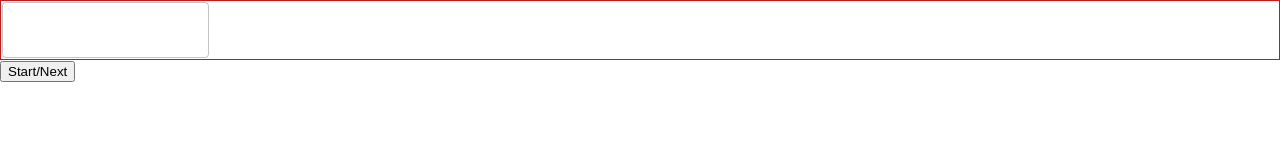
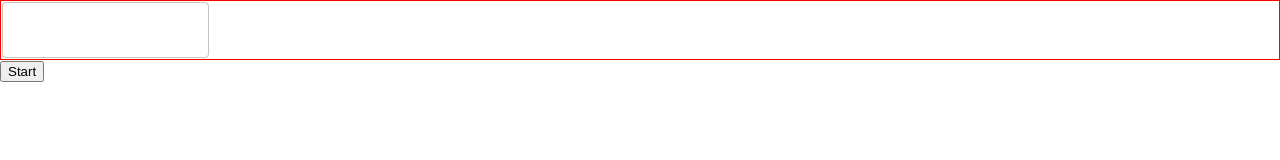
Before and after one commit to ja-me-ch/Anime-Trivia-Game, a Next.js app: page / in a window 1280 px wide. Shown: the top 160 px of the page. Built offline with nearby package versions, Linux system fonts and the light colour scheme.

Commit message:
refactoring QuestionPanel.js -removing logic from QuestionPanel.js -rearranging contexts relating to Question/Answer components to separate context

```diff
--- a/components/AnimeTriviaGame.js
+++ b/components/AnimeTriviaGame.js
@@ -1,13 +1,17 @@
 import React from 'react';
 import { AnimeTriviaGameProvider } from '../contexts/AnimeTriviaGameContext';
+import { QuestionAndAnswerProvider } from '../contexts/QuestionAndAnswerContext';
 import Profiles from './Profiles/Profiles';
+import Question from './QuestionPanel/Question';
 import QuestionPanel from './QuestionPanel/QuestionPanel';
 
 function AnimeTriviaGame() {
     return (
         <AnimeTriviaGameProvider>
-           <Profiles />
-           <QuestionPanel />
+            <Profiles />
+            <QuestionAndAnswerProvider>
+                <QuestionPanel />
+            </QuestionAndAnswerProvider>
         </AnimeTriviaGameProvider>
     )
 }
--- a/components/QuestionPanel/Answer.js
+++ b/components/QuestionPanel/Answer.js
@@ -44,16 +44,16 @@ const AnswerText = styled('span')((props) => ({
 }))
 
 function Answer(props) {
-    const { text, isCorrect, letter, lockAnswers, AnswerOnClick, defaultColors, toggledColors } = props;
-    const [clicked, setClicked] = useState(false);
-
+    const { text, isCorrect, letter, disableAnswering, onClickAnswer, defaultColors, toggledColors } = props;
+    // const [clicked, setClicked] = useState(props.clickState);
+    let clicked = false;
     const handleOnClick = function () {
-        AnswerOnClick(isCorrect);
-        setClicked(true);
+        clicked = true;
+        onClickAnswer();
     }
 
     const getColors = function () {
-        if (lockAnswers) {
+        if (disableAnswering) {
             if (clicked) {
                 return toggledColors;
             }
@@ -67,7 +67,7 @@ function Answer(props) {
 
 
     return (
-        <RootStyle onClick={handleOnClick} colors={getColors()} toggled={lockAnswers}>
+        <RootStyle onClick={handleOnClick} colors={getColors()} toggled={disableAnswering}>
             <LetterChoice>{letter}.</LetterChoice>
             <TextBox>
                 <AnswerText>{text}</AnswerText>
--- a/components/QuestionPanel/QuestionPanel.js
+++ b/components/QuestionPanel/QuestionPanel.js
@@ -1,10 +1,10 @@
 import React, { useEffect, useContext, useState } from 'react';
 import styled from '@emotion/styled';
 import { AnimeTriviaGameContext } from '../../contexts/AnimeTriviaGameContext';
+import { QuestionAndAnswerContext } from '../../contexts/QuestionAndAnswerContext';
 import AnimeSeasonAirDate from '../../helper-functions/Questions/animeSeasonAirDate';
 import Question from './Question';
 import Answer from './Answer';
-import { CurrencyBitcoin } from '@mui/icons-material';
 
 const AnswersContainer = styled('div')((props) => ({
     // border: '1px solid purple',
@@ -18,12 +18,12 @@ const AnswersContainer = styled('div')((props) => ({
 }));
 
 function QuestionPanel() {
-    const { commonList, lockAnswers, AnswerOnClick, profiles, questionHistory, GenerateNewQuestion } = useContext(AnimeTriviaGameContext);
+    const { questionHistory } = useContext(AnimeTriviaGameContext);
 
-    const [currentQuestion, setCurrentQuestion] = useState();
+    const { currentQuestion, setCurrentQuestion, questionNumber, getNextQuestion, disableAnswering, onClickAnswer } = useContext(QuestionAndAnswerContext);
+
 
     useEffect(() => {
-        const list = commonList.filter((e) => e.users.length >= 2);
 
         /*
             DONE:
@@ -50,21 +50,35 @@ function QuestionPanel() {
         }
         // console.log(questionHistory);
         console.log('useEffect triggered!');
-        console.log('questionHistory[0]: ' + questionHistory[0]);
-        console.log('currentQuestion: ' + currentQuestion)
-        setCurrentQuestion(questionHistory[0]);
+        setCurrentQuestion(questionHistory[questionNumber]);
         // CallApi();
-    }, [questionHistory, currentQuestion])
+    }, [questionHistory, questionNumber, currentQuestion])
 
-    if (currentQuestion === undefined) return <button onClick={() => GenerateNewQuestion()}>Start/Next</button>;
+    // if (currentQuestion === undefined) return <button onClick={() => GenerateNewQuestion()}>Start/Next</button>;
     // console.log(questionHistory);
-    console.log('past if check');
     // console.log(currentQuestion.answers);
 
+    const setButton = function (currentQuestion) {
+        if (currentQuestion === undefined) {
+            return <button onClick={() => getNextQuestion()}>Start</button>
+        }
+        else return <button onClick={() => {
+            getNextQuestion();
+        }
+        }>Next</button>
+    }
+
+    const setQuestionsAndAnswers = function (currentQuestion) {
+        console.log(currentQuestion)
+        if (currentQuestion === undefined) {
+            return (null);
+        }
+        else {
             const defaultColors = ['#302640', '#534070'];
             const correctColors = ['#5A895D'];
             const incorrectColors = ['#794F4F'];
             const letters = ['A', 'B', 'C', 'D'];
+
             const answerComponents = currentQuestion.answers.map((a, index) => {
                 const toggledColors = [];
                 if (a.isCorrect) toggledColors = correctColors;
@@ -73,17 +87,16 @@ function QuestionPanel() {
                     text={a.answer}
                     isCorrect={a.isCorrect}
                     letter={letters[index]}
-            lockAnswers={lockAnswers}
-            AnswerOnClick={AnswerOnClick}
+                    disableAnswering={disableAnswering}
+                    onClickAnswer={onClickAnswer}
                     defaultColors={defaultColors}
                     toggledColors={toggledColors}
+                    clicked={a.clicked}
+                    key={`${letters[index]}-${index}-${a.answer}`}
                 // AnswersProps={AnswersProps}
                 />;
-    })
-
-    //decouple Answer.js from Question.js
-    return (
-        <div>
+            });
+            return <div>
                 <Question
                     bannerImage={currentQuestion.bannerImage}
                     question={currentQuestion.question}
@@ -94,6 +107,14 @@ function QuestionPanel() {
                     {answerComponents}
                 </AnswersContainer>
             </div>
+        }
+    }
+
+    return (
+        <div>
+            {setButton(currentQuestion)}
+            {setQuestionsAndAnswers(currentQuestion)}
+        </div>
     )
 }
 
--- a/contexts/AnimeTriviaGameContext.js
+++ b/contexts/AnimeTriviaGameContext.js
@@ -1,7 +1,8 @@
-import { common } from '@mui/material/colors';
-import { refType } from '@mui/utils';
 import React, { createContext, useState } from 'react';
 import AnimeSeasonAirDate from '../helper-functions/Questions/animeSeasonAirDate';
+import getRandomCommonMediaId from '../helper-functions/Functions/getRandomCommonMediaId';
+
+
 
 export const AnimeTriviaGameContext = createContext();
 
@@ -9,8 +10,6 @@ export function AnimeTriviaGameProvider(props) {
     const [profiles, setProfiles] = useState([]);
     const [commonList, setCommonList] = useState([]);
     const [questionHistory, setQuestionHistory] = useState([]);
-    const [lockAnswers, setLockAnswers] = useState(false);
-
 
     const AddProfile = function (data) { //New Add Profile
         const doesProfileExist = profiles.some((e) => (e.id) === data.profile.id);
@@ -88,14 +87,17 @@ export function AnimeTriviaGameProvider(props) {
         setProfiles(profiles.filter((e) => e.id !== profileId));
     }
 
-    const GenerateNewQuestion = function () {
+    const GenerateNewQuestion = function (commonUserCount) {
         //create a question data state that will hold questions and weights
         //pick a random entry from commonList
         //check for preliminary things: eg. if the anime has more than 4 characters
         //if currently airing anime, eliminate N/a questions like end date/episode count
         console.log('generating new question');
+
+        const list = commonList.filter((e) => e.users.length >= 0);
+
         const MakeCall = async function () {
-            return await AnimeSeasonAirDate(15689)
+            return await AnimeSeasonAirDate(getRandomCommonMediaId(list));
         }
         MakeCall()
             .then((res) => {
@@ -105,10 +107,6 @@ export function AnimeTriviaGameProvider(props) {
             })
     }
 
-    const AnswerOnClick = function (isCorrect) {
-        console.log('clicked!')
-        setLockAnswers(true);
-    }
 
     return (
         <AnimeTriviaGameContext.Provider
@@ -119,9 +117,8 @@ export function AnimeTriviaGameProvider(props) {
                 commonList,
                 UpdateListPool,
                 RemoveProfile,
-                lockAnswers,
-                AnswerOnClick,
                 questionHistory,
+                setQuestionHistory,
                 GenerateNewQuestion
                 // questionHistory: {
                 //     value: questionHistory,
--- /dev/null
+++ b/contexts/QuestionAndAnswerContext.js
@@ -0,0 +1,73 @@
+import React, { useState, createContext, useContext } from 'react';
+import { AnimeTriviaGameContext } from './AnimeTriviaGameContext';
+import AnimeSeasonAirDate from '../helper-functions/Questions/animeSeasonAirDate';
+import getRandomCommonMediaId from '../helper-functions/Functions/getRandomCommonMediaId';
+
+export const QuestionAndAnswerContext = createContext();
+
+export function QuestionAndAnswerProvider(props) {
+    const [currentQuestion, setCurrentQuestion] = useState();
+    const [questionNumber, setQuestionNumber] = useState(-1);
+    const [disableAnswering, setDisableAnswering] = useState(true);
+    const [clicked, setClicked] = useState([]);
+    /*
+        clicked state is the state for the status of the 4 questions
+        whether or not they have been clicked,
+        if the user gets the answer wrong,
+        the index corresponding to the answer will be set as true and the toggle color will show (red)
+    */
+
+    const { commonList, questionHistory, setQuestionHistory } = useContext(AnimeTriviaGameContext)
+
+    const getNextQuestion = function () {
+        const list = commonList.filter((e) => e.users.length >= 0);
+
+        const MakeCall = async function () {
+            return await AnimeSeasonAirDate(getRandomCommonMediaId(list));
+        }
+        MakeCall()
+            .then((res) => {
+                const newQuestionHistory = questionHistory.map((e) => e)
+                newQuestionHistory.push(res);
+                setQuestionHistory(newQuestionHistory);
+                setQuestionNumber((s) => {
+                    s = s + 1;
+                    return s;
+                });
+                setDisableAnswering(false);
+            });
+    }
+
+    const onClickAnswer = function () {
+        setDisableAnswering(true);
+    }
+
+    const toggleClicked = function (index, isCorrect) {
+        const newClicked = [];
+        for (let i = 0; i < currentQuestion.answers.length; i++) {
+            if (i === index) {
+                newClicked.push(true);
+            }
+            else newClicked.push(false);
+        }
+        setDisableAnswering(true);
+
+        setClicked(newClicked);
+    }
+
+    return (
+        <QuestionAndAnswerContext.Provider
+            value={{
+                currentQuestion,
+                setCurrentQuestion,
+                questionNumber,
+                getNextQuestion,
+                disableAnswering,
+                onClickAnswer,
+                clicked,
+                toggleClicked
+            }}>
+            {props.children}
+        </QuestionAndAnswerContext.Provider>
+    )
+}
--- a/helper-functions/Questions/animeSeasonAirDate.js
+++ b/helper-functions/Questions/animeSeasonAirDate.js
@@ -19,14 +19,16 @@ async function AnimeSeasonAirDate(mediaId, commonList) {
     answers.push(
         {
             answer: `${mediaInfo.season} ${mediaInfo.seasonYear}`,
-            isCorrect: true
+            isCorrect: true,
+            clicked: false
         }
     )
 
     while (answers.length < 4) {
         let falseAnswer = {
             answer: `${generateRandomSeason()} ${generateRandomYear(mediaInfo.seasonYear)}`,
-            isCorrect: false
+            isCorrect: false,
+            clicked: false
         }
         if (!answers.some((q) => q.answer === falseAnswer.answer)) {
             answers.push(falseAnswer);
```
Also changed, not shown: 1 other file (tests, documents, lock files or other folders). Lines whose indentation alone changed are shown as unchanged.
